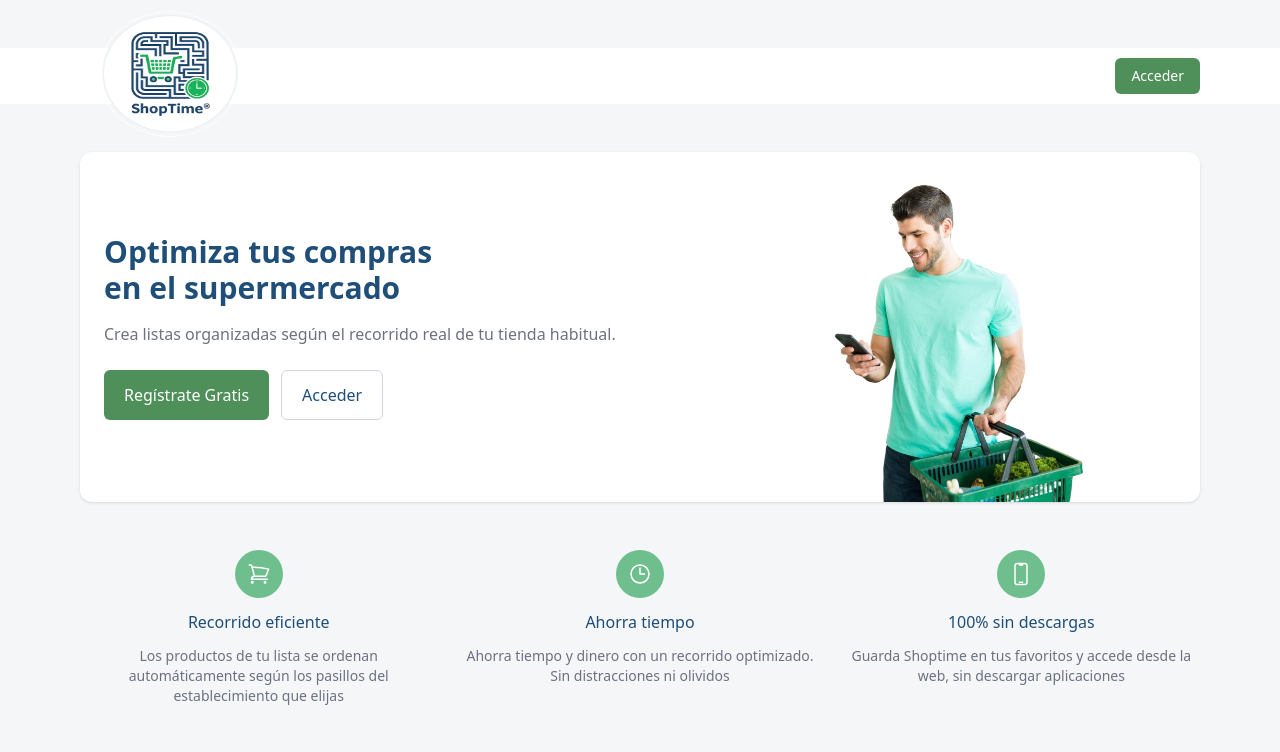
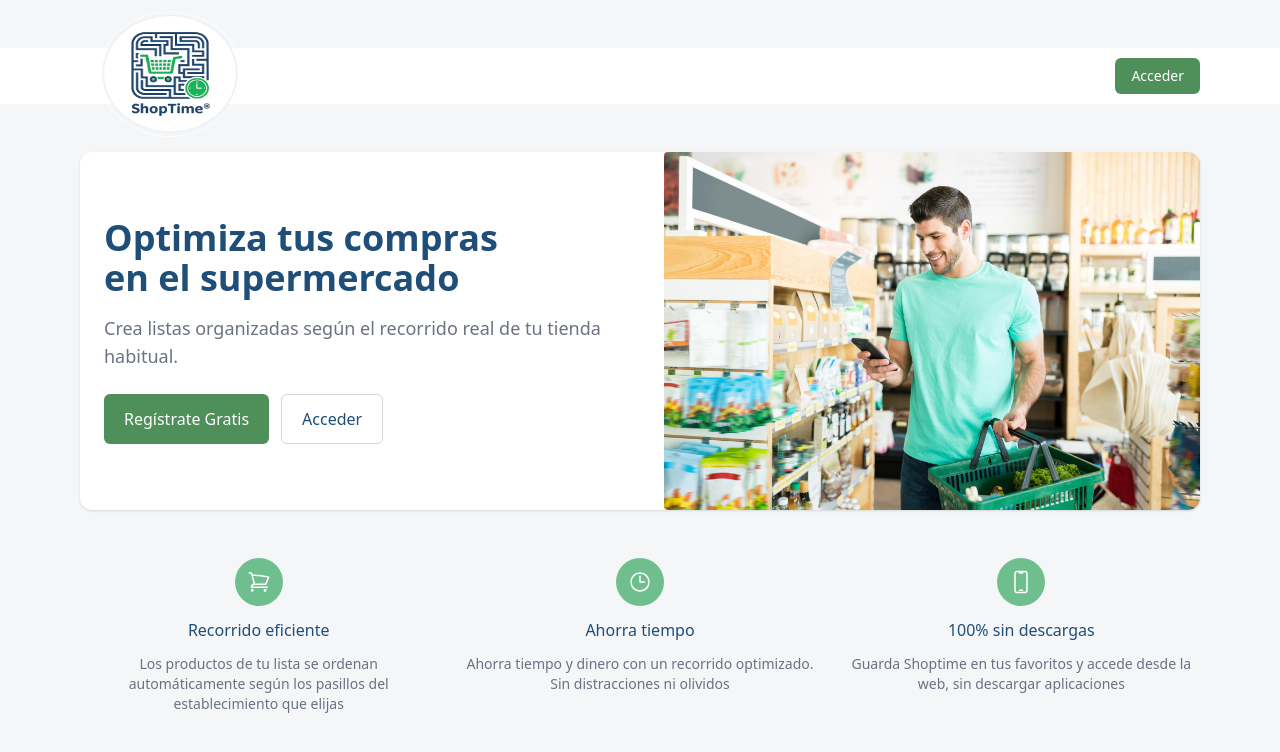
Before and after one commit to Vmart1989/shoptime, a Next.js app: page / in a window 1280 px wide. Shown: the top 752 px of the page. Built offline with nearby package versions, Linux system fonts and the light colour scheme.

Commit message:
changed hero image

```diff
--- a/src/app/page.tsx
+++ b/src/app/page.tsx
@@ -30,13 +30,13 @@ export default function HomePage() {
         <section className="max-w-6xl mx-auto px-4 py-12 space-y-12 ">
 
           {/* HERO */}
-          <section className="bg-white rounded-xl shadow  p-6 md:pb-0 md:pt-0 md:p-6 grid gap-6 md:grid-cols-2 items-center">
+          <section className="bg-white rounded-xl shadow  p-6 md:pb-0 md:pt-0 md:pr-0 md:pl-6 grid gap-6 md:grid-cols-2 items-center">
             <div>
-              <h1 className="text-2xl md:text-3xl font-bold text-shop-blue mb-4">
+              <h1 className="text-3xl md:text-4xl font-bold text-shop-blue mb-4">
                 Optimiza tus compras<br />en el supermercado
               </h1>
 
-              <p className="text-shop-gray mb-6">
+              <p className="text-shop-gray mb-6 text-lg">
                 Crea listas organizadas según el recorrido real de tu tienda habitual.
               </p>
 
@@ -62,11 +62,11 @@ export default function HomePage() {
             </div>
 
             {/* Imagen mockup (opcional) */}
-            <div className="hidden md:flex justify-center">
+            <div className="md:flex justify-content-end rounded-r-lg ">
               <img
-                src="/man-in-supermarket.png"
+                src="/man-in-supermarket.jpg"
                 alt="ShopTime App"
-                className="max-h-100"
+                className="max-h-100 rounded-xl md:rounded-s"
               />
             </div>
           </section>
```
Also changed, not shown: public/icono.png (deleted), public/icono2.png (deleted).
